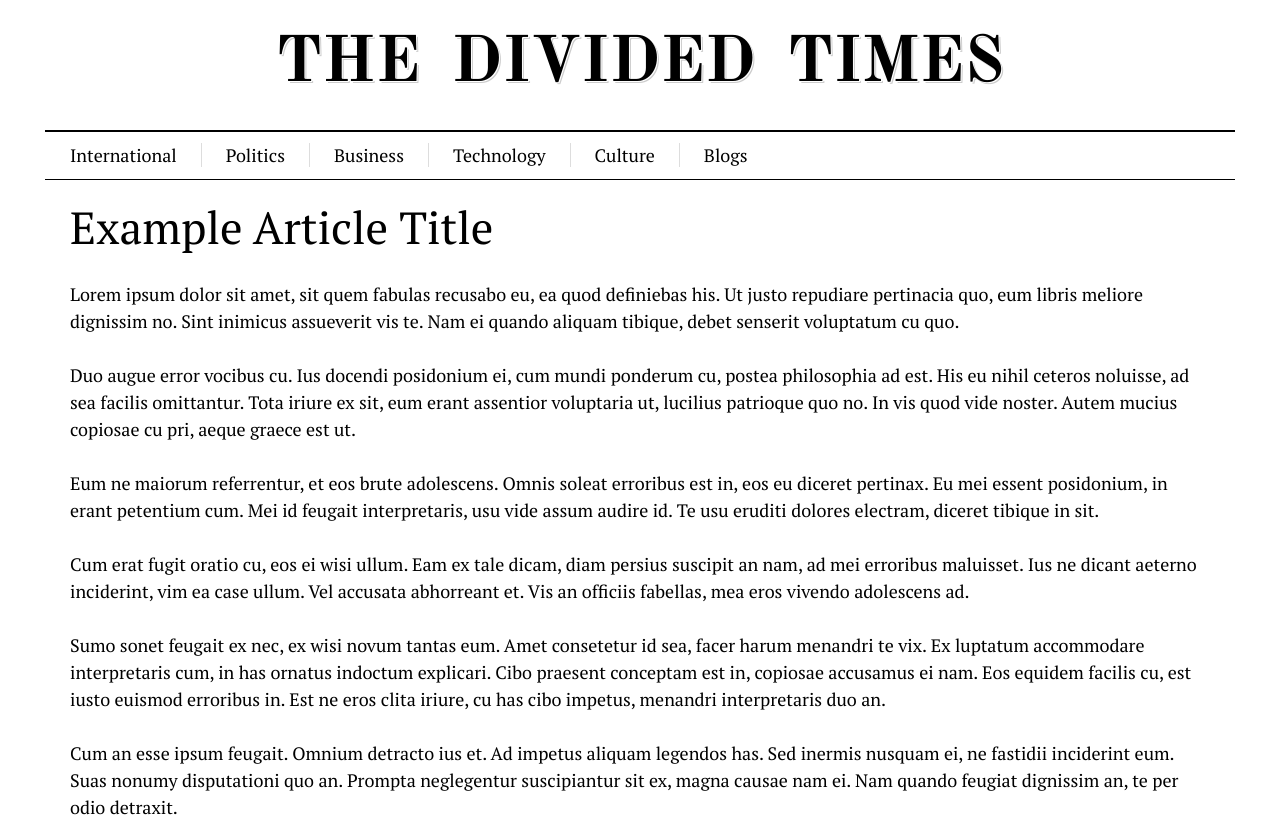
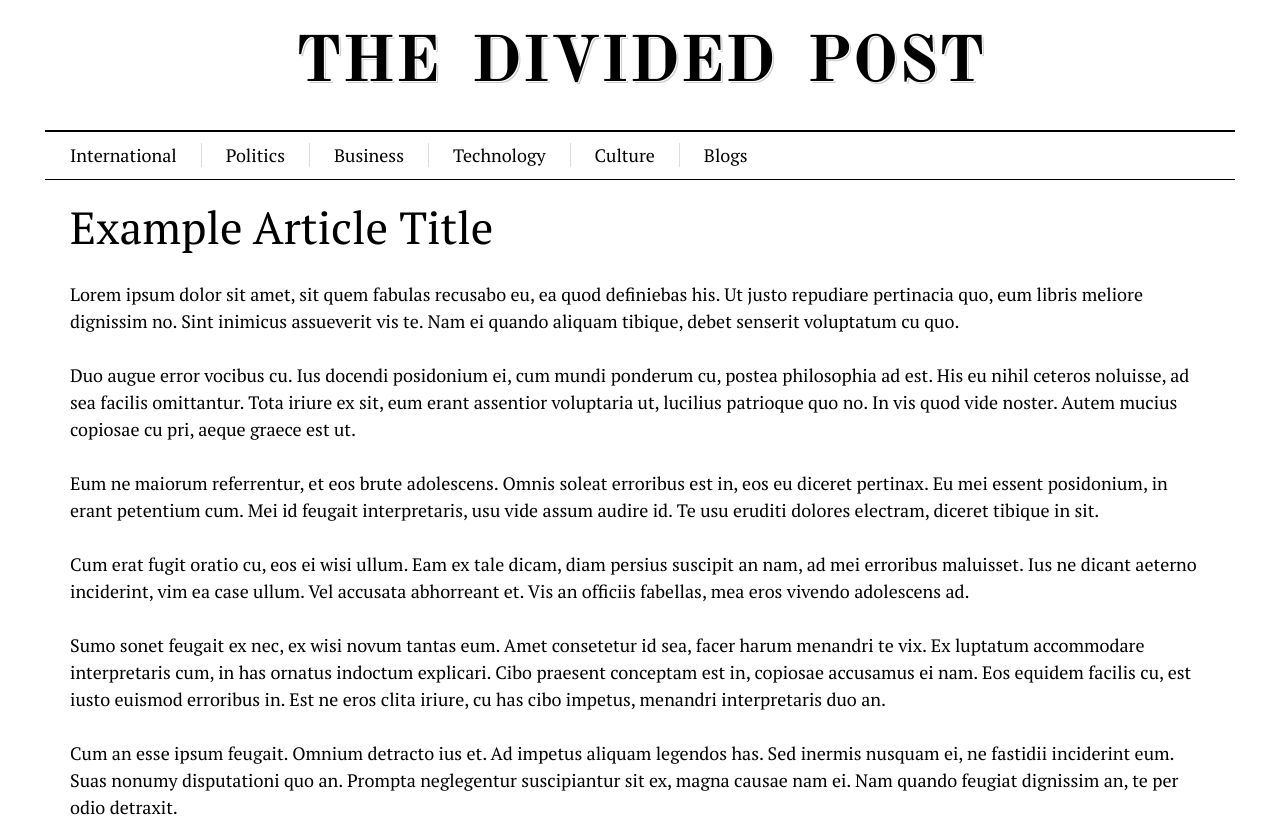
Before and after one commit to neanner/neanner.github.io, a plain HTML site: page index.html in a window 1280 px wide. Shown: the top 824 px of the page. Drawn offline with nearby package versions, Linux system fonts and the light colour scheme.

Commit message:
changed divided times to divided post

```diff
--- a/index.html
+++ b/index.html
@@ -9,7 +9,7 @@
 <body>
     <div id="page-wrapper">
         <header id="page-header">
-            <h1><a href="index.html">The Divided Times</a></h1>
+            <h1><a href="index.html">The Divided Post</a></h1>
             <nav class="group">
                 <ul id="primary-nav">
                     <li class="international">
```
